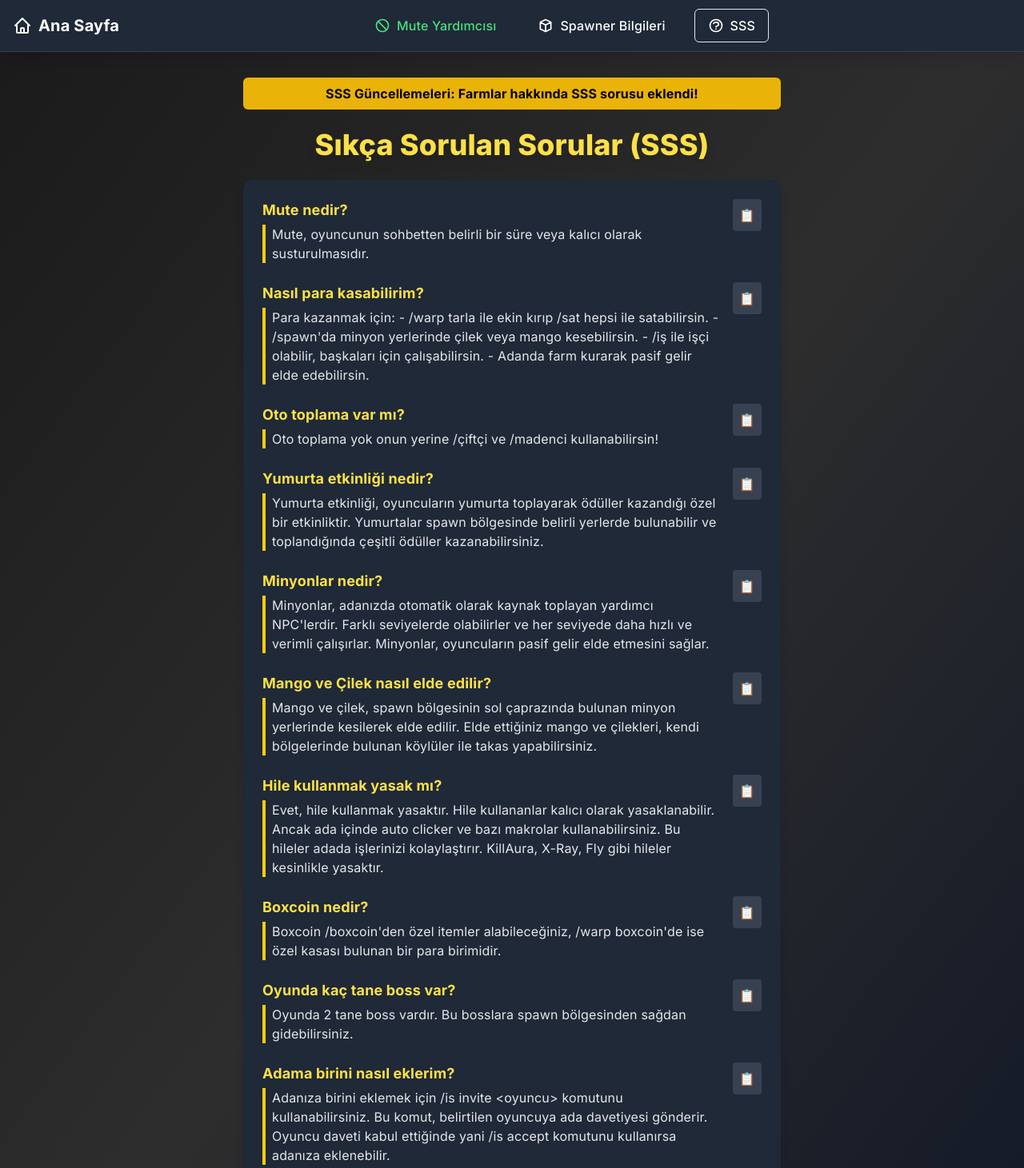
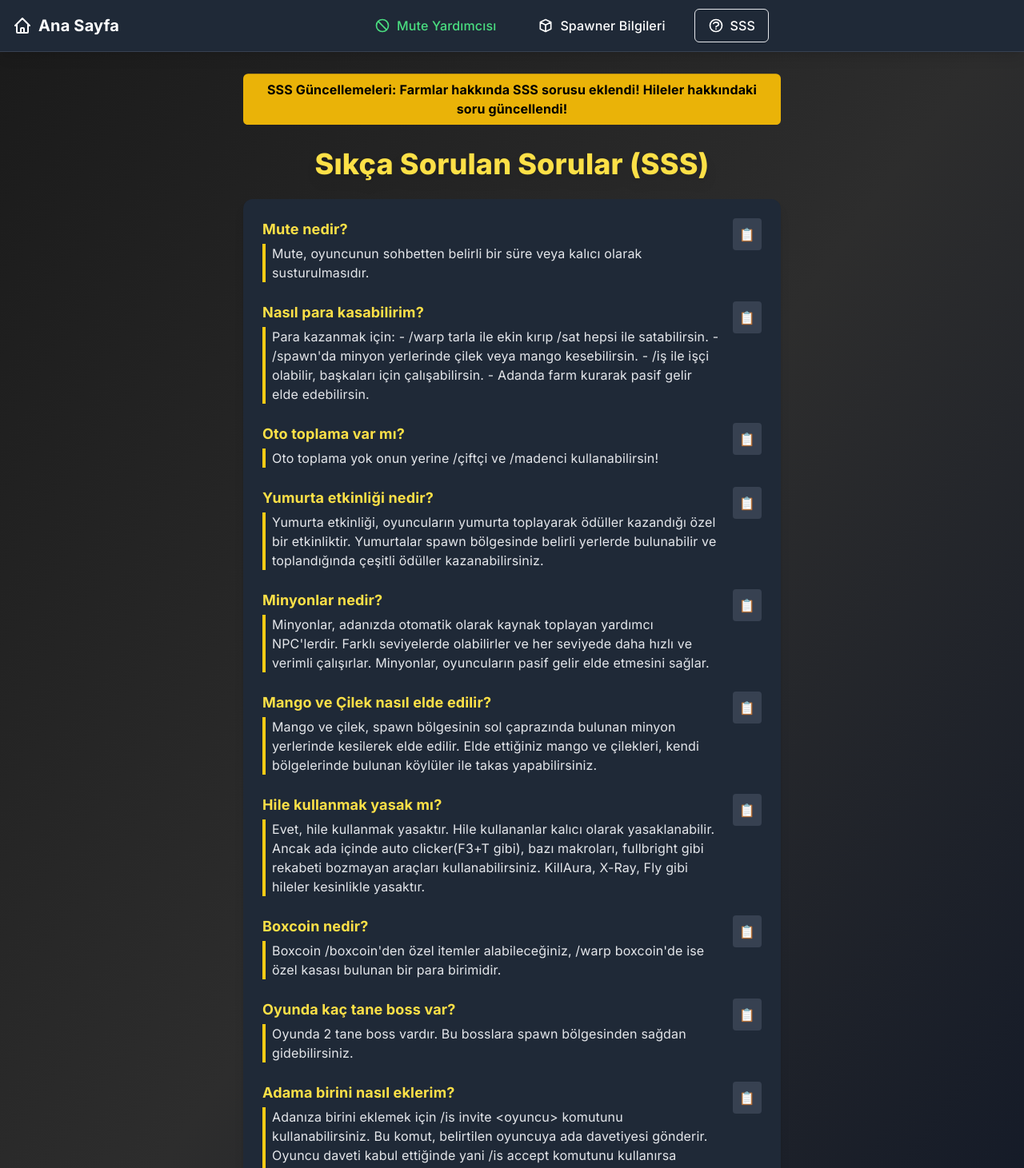
Before and after one commit to ahasdemir/skyblocktc-rehber, a Next.js app: page /sss in a window 1280 px wide. Shown: the top 1461 px of the page at 80% size. Built offline with nearby package versions, Linux system fonts and the light colour scheme.

Commit message:
Update FAQ entry on cheating and enhance SSS updates message

```diff
--- a/src/app/sss/page.tsx
+++ b/src/app/sss/page.tsx
@@ -30,7 +30,7 @@
 	},
 	{
 		q: 'Hile kullanmak yasak mı?',
-		a: 'Evet, hile kullanmak yasaktır. Hile kullananlar kalıcı olarak yasaklanabilir. Ancak ada içinde auto clicker ve bazı makrolar kullanabilirsiniz. Bu hileler adada işlerinizi kolaylaştırır. KillAura, X-Ray, Fly gibi hileler kesinlikle yasaktır.',
+		a: 'Evet, hile kullanmak yasaktır. Hile kullananlar kalıcı olarak yasaklanabilir. Ancak ada içinde auto clicker(F3+T gibi), bazı makroları, fullbright gibi rekabeti bozmayan araçları kullanabilirsiniz. KillAura, X-Ray, Fly gibi hileler kesinlikle yasaktır.',
 	},
 	{
 		q: 'Boxcoin nedir?',
@@ -103,7 +103,7 @@
 		<div className="min-h-screen bg-gradient-to-br from-primary via-secondary to-gray-900 text-white flex flex-col">
 			<Header adminName={adminName} />			<div className="flex-1 flex flex-col items-center py-10 px-2">
 				<div className="bg-yellow-500 text-black px-4 py-2 rounded-md mb-4 font-bold text-center w-full max-w-2xl animate-bounce">
-					SSS Güncellemeleri: Farmlar hakkında SSS sorusu eklendi!
+					SSS Güncellemeleri: Farmlar hakkında SSS sorusu eklendi! Hileler hakkındaki soru güncellendi!
 				</div>
 				<h1 className="text-3xl md:text-4xl font-extrabold mb-6 text-center text-yellow-300 drop-shadow-lg">
 					Sıkça Sorulan Sorular (SSS)
```
